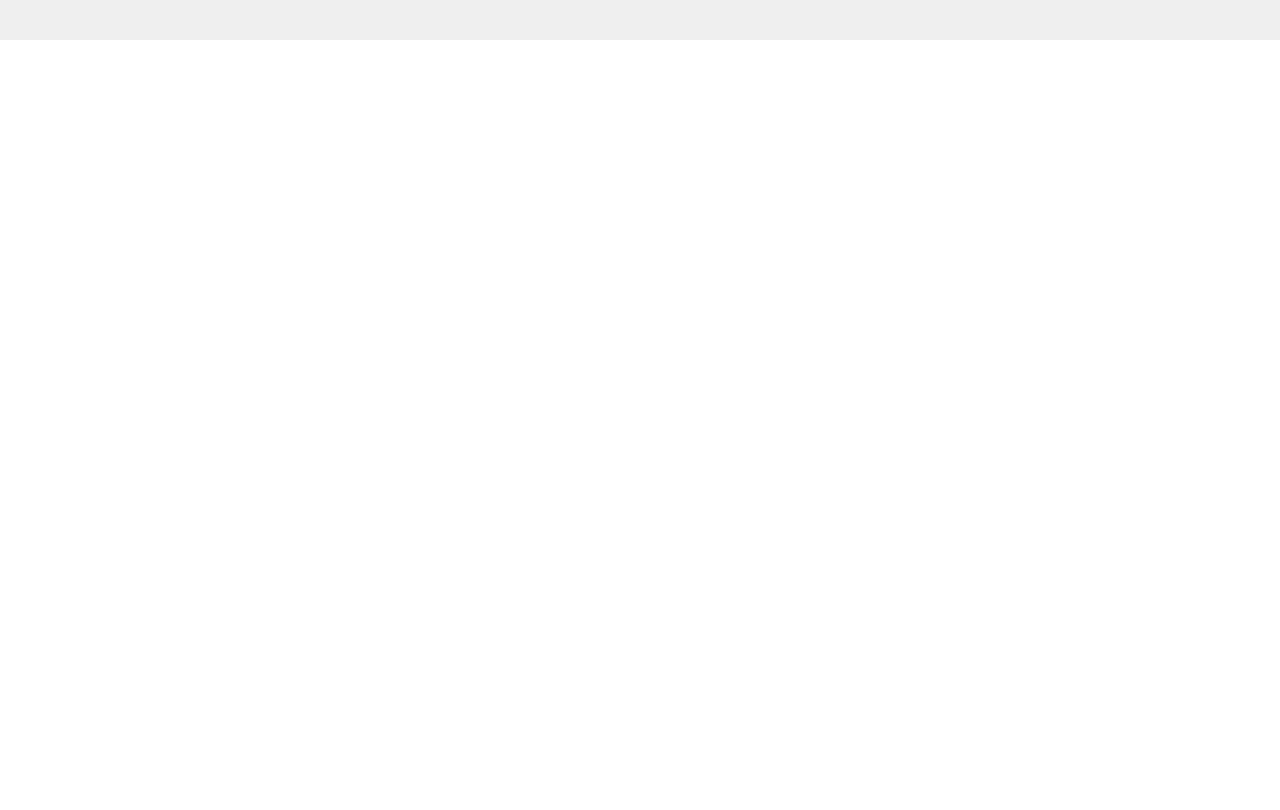
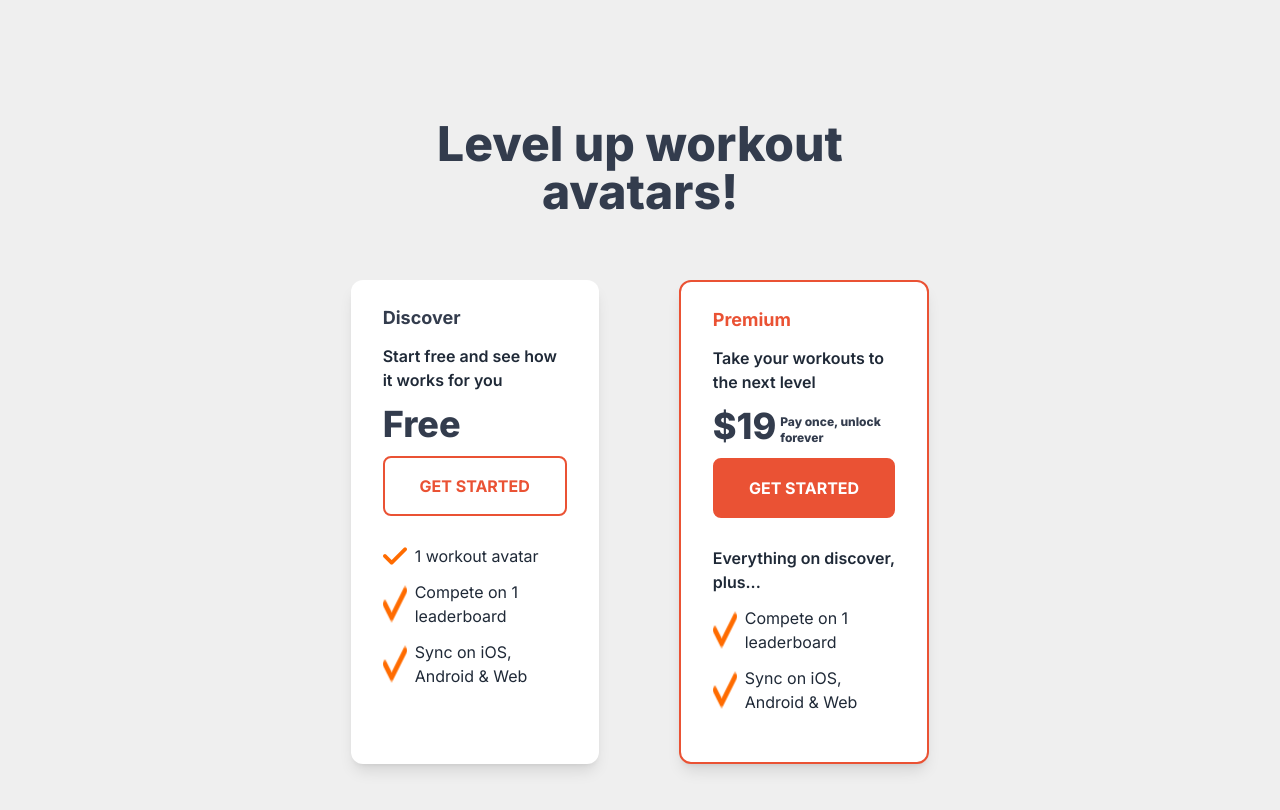
Before and after one commit to ALERA0/goalExp, a Next.js app: page / in a window 1280 px wide. Shown: the part 2140-2950 px from the top of the page. Before the commit the page ends 2180 px from the top, so only its background shows below. Built offline with nearby package versions, Linux system fonts and the light colour scheme.

Commit message:
chore(Paying) completed

```diff
--- a/src/app/components/ImageWText.jsx
+++ b/src/app/components/ImageWText.jsx
@@ -7,7 +7,7 @@ const ImageWText = ({ src, orangeText, headingText, infoText1, infoText2 }) => {
       <div className="w-1/2">
         <Image
           src={src}
-          alt="feature2"
+          alt="feature"
           className="rounded-3xl aspect-square w-full  border-2"
 
         />
--- /dev/null
+++ b/src/app/components/Paying.jsx
@@ -0,0 +1,45 @@
+import React from "react";
+import check from "../../../public/icons/check.png";
+import Image from "next/image";
+
+const Paying = () => {
+  return (
+    <div className="flex flex-col md:w-7/12 mt-20 pb-16">
+      <h1 className="text-[#333C4D] text-center mb-16 text-5xl font-extrabold ">Level up workout avatars!</h1>
+      <div className="flex w-full gap-20">
+        <div className="bg-white rounded-xl  px-8 pb-12 pt-6 flex flex-col gap-3 w-full shadow-lg">
+          <h1 className="text-[#333C4D] text-lg font-bold">Discover</h1>
+          <p className="font-semibold">Start free and see how it works for you</p>
+          <h2 className="text-4xl font-extrabold text-[#333C4D]">Free</h2>
+          <button className="text-center w-full bg-transparent border-2 border-[#EA5234] rounded-lg py-4 text-[#EA5234] uppercase font-bold mb-4 hover:bg-[#EA5234] hover:text-white duration-200 ">Get started</button>
+          <p className="flex gap-2">
+            <Image src={check} alt="check" />1 workout avatar
+          </p>
+          <p className="flex gap-2">
+            <Image src={check} alt="check" />Compete on 1 leaderboard
+          </p>
+          <p className="flex gap-2">
+            <Image src={check} alt="check" />Sync on iOS, Android & Web
+          </p>
+        </div>
+        <div className="bg-white rounded-xl border-2 border-[#EA5234]  px-8 pb-12 pt-6  flex flex-col gap-3 w-full shadow-lg">
+        <h1 className="text-[#EA5234] text-lg font-bold">Premium</h1>
+        <p className="font-semibold">Take your workouts to the next level</p>
+        <h2 className="text-4xl font-extrabold text-[#333C4D] gap-1 flex">$19<span className="text-xs justify-end items-end flex text-[#333C4D] ">Pay once, unlock forever</span></h2>
+        <button className="text-center w-full bg-[#EA5234]  border-2 border-[#EA5234] rounded-lg py-4 text-white hover:bg-orange-700 duration-200 uppercase font-bold mb-4 ">Get started</button>
+        <p className="flex gap-2 font-semibold">
+        Everything on discover, plus...
+        </p>
+        <p className="flex gap-2">
+          <Image src={check} alt="check" />Compete on 1 leaderboard
+        </p>
+        <p className="flex gap-2">
+          <Image src={check} alt="check" />Sync on iOS, Android & Web
+        </p>
+      </div>
+      </div>
+    </div>
+  );
+};
+
+export default Paying;
--- a/src/app/page.js
+++ b/src/app/page.js
@@ -1,10 +1,9 @@
-import Image from "next/image";
 import Header from "./components/Header";
 import Intro from "./components/Intro";
 import Exercising from "./components/Exercising";
 import Gamification from "./components/Gamification";
-import ImageWText from "./components/ImageWText";
 import ImageTextGroup from "./components/ImageTextGroup";
+import Paying from "./components/Paying";
 
 export default function Home() {
   return (
@@ -14,6 +13,7 @@ export default function Home() {
       <Exercising/>
       <Gamification/>
       <ImageTextGroup />
+      <Paying />
     </main>
   );
 }
```
Also changed, not shown: public/icons/check.png (added).
